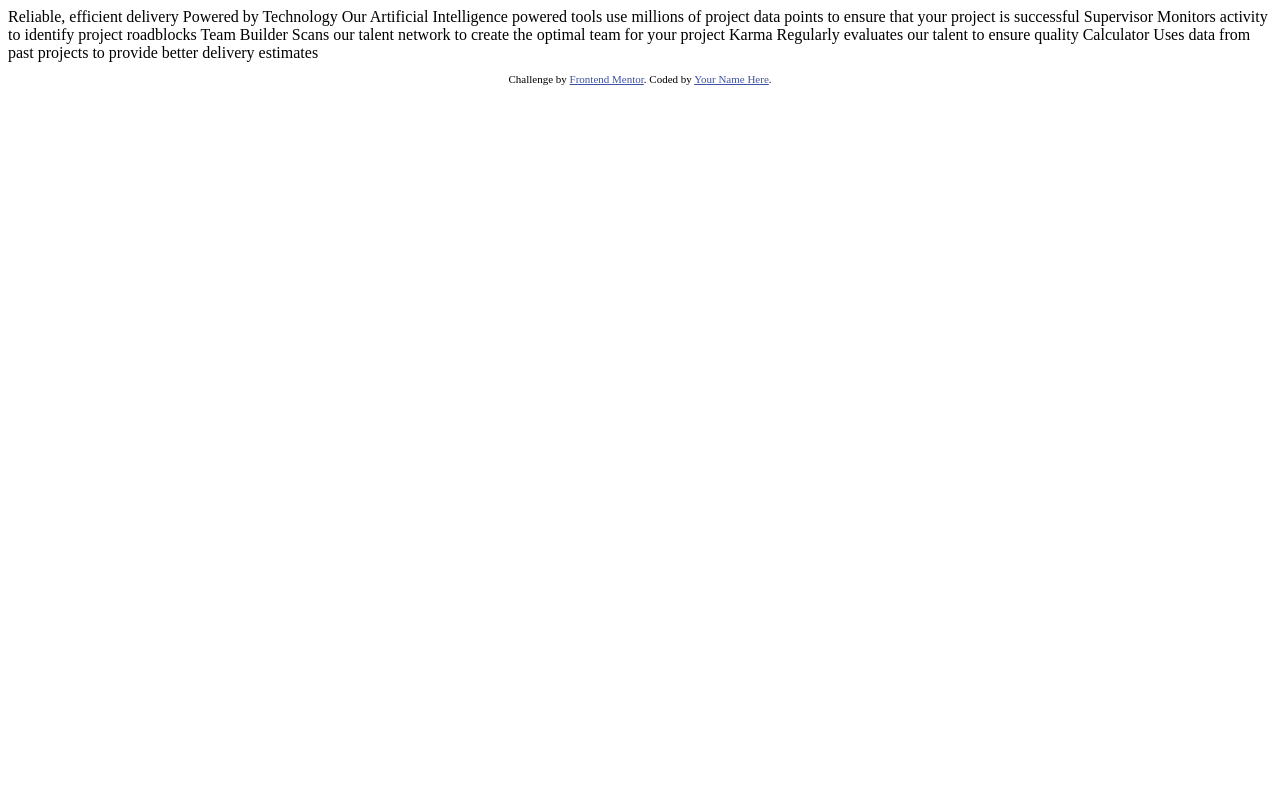
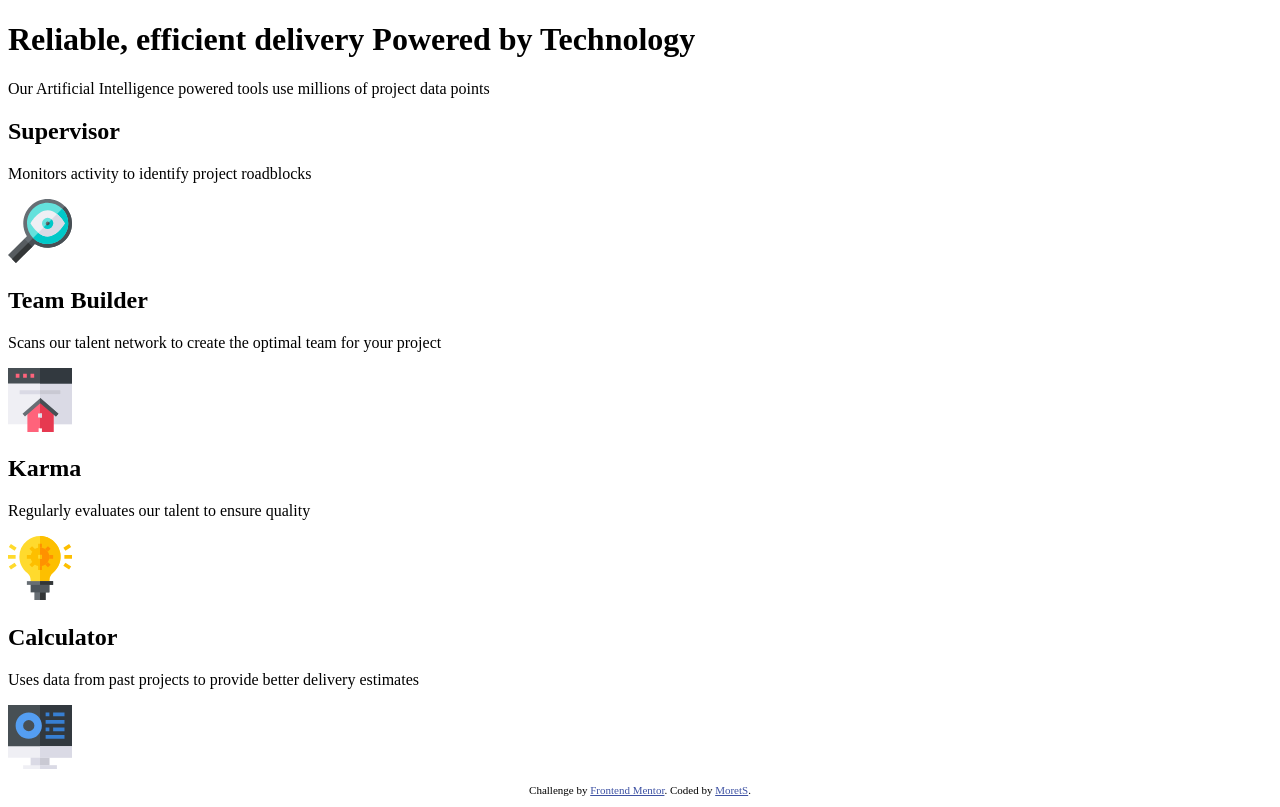
Before and after one commit to MoretS/four-card-feature-section-challenge, a plain HTML site: page index.html in a window 1280 px wide. Drawn offline with Linux system fonts and the light colour scheme.

Commit message:
Add html content

```diff
--- a/index.html
+++ b/index.html
@@ -16,29 +16,44 @@
 </head>
 <body>
 
-  Reliable, efficient delivery
-  Powered by Technology
+  <header>
+    <h1>
+    Reliable, efficient delivery
+    Powered by Technology
+    </h1>
+    <p>Our Artificial Intelligence powered tools use millions of project data points</p>
+  </header>
 
-  Our Artificial Intelligence powered tools use millions of project data points
-  to ensure that your project is successful
 
-  Supervisor
-  Monitors activity to identify project roadblocks
+  <section>
+    <h2>Supervisor</h2>
+    <p>Monitors activity to identify project roadblocks</p>
+    <img src="images/icon-supervisor.svg" alt="Supervisor icon">
+  </section>
 
-  Team Builder
-  Scans our talent network to create the optimal team for your project
+  <section>
+    <h2>Team Builder</h2>
+    <p>Scans our talent network to create the optimal team for your project</p>
+    <img src="images/icon-team-builder.svg" alt="Team Builder icon">
+  </section>
 
-  Karma
-  Regularly evaluates our talent to ensure quality
+  <section>
+    <h2>Karma</h2>
+    <p>Regularly evaluates our talent to ensure quality</p>
+    <img src="images/icon-karma.svg" alt="Karma icon">
+  </section>
 
-  Calculator
-  Uses data from past projects to provide better delivery estimates
+  <section>
+    <h2>Calculator</h2>
+    <p>Uses data from past projects to provide better delivery estimates</p>
+    <img src="images/icon-calculator.svg" alt="Calculator icon">
+  </section>
 
 
   <footer>
     <p class="attribution">
       Challenge by <a href="https://www.frontendmentor.io?ref=challenge" target="_blank">Frontend Mentor</a>.
-      Coded by <a href="#">Your Name Here</a>.
+      Coded by <a href="#">MoretS</a>.
     </p>
   </footer>
 </body>
```
